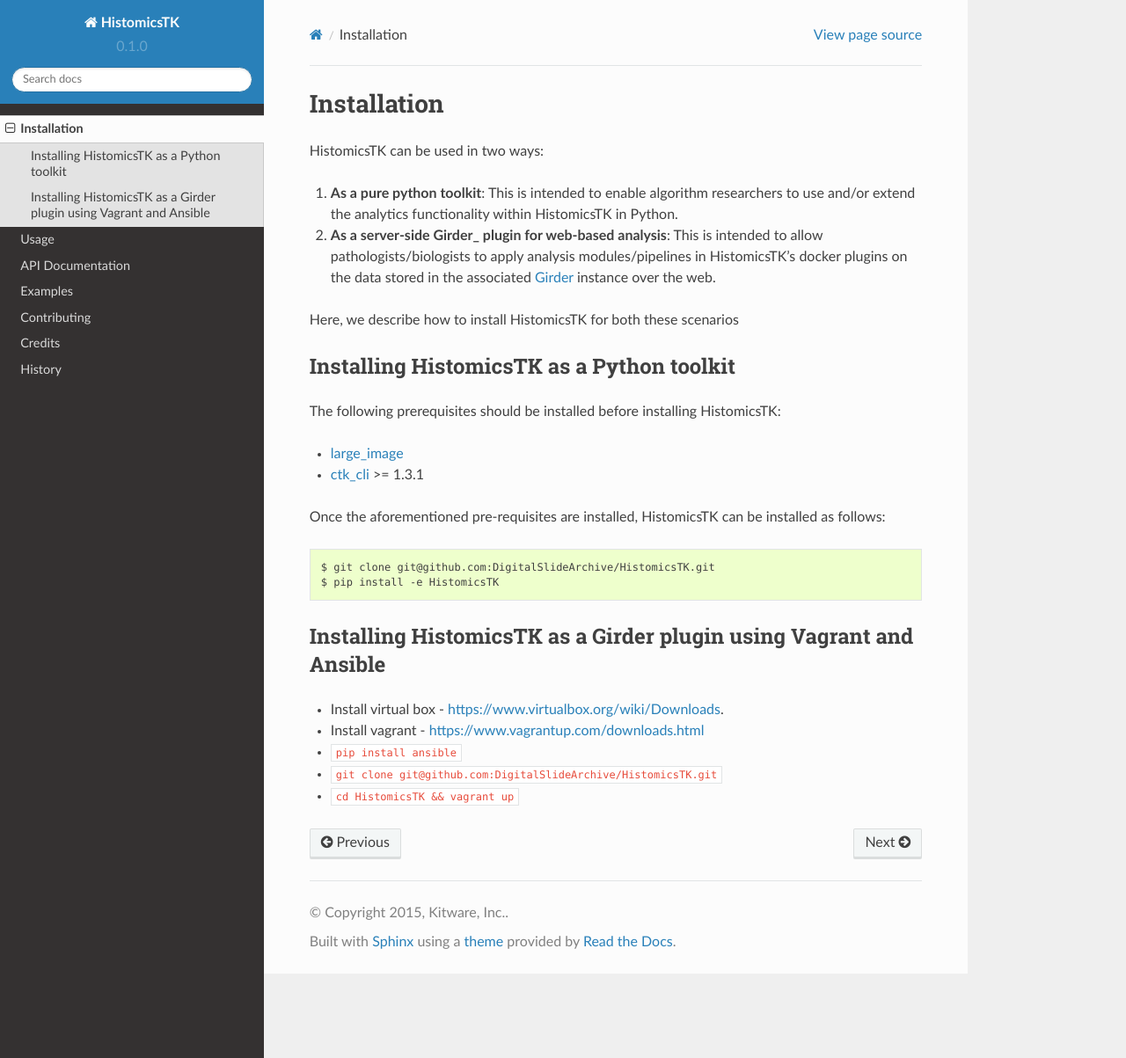
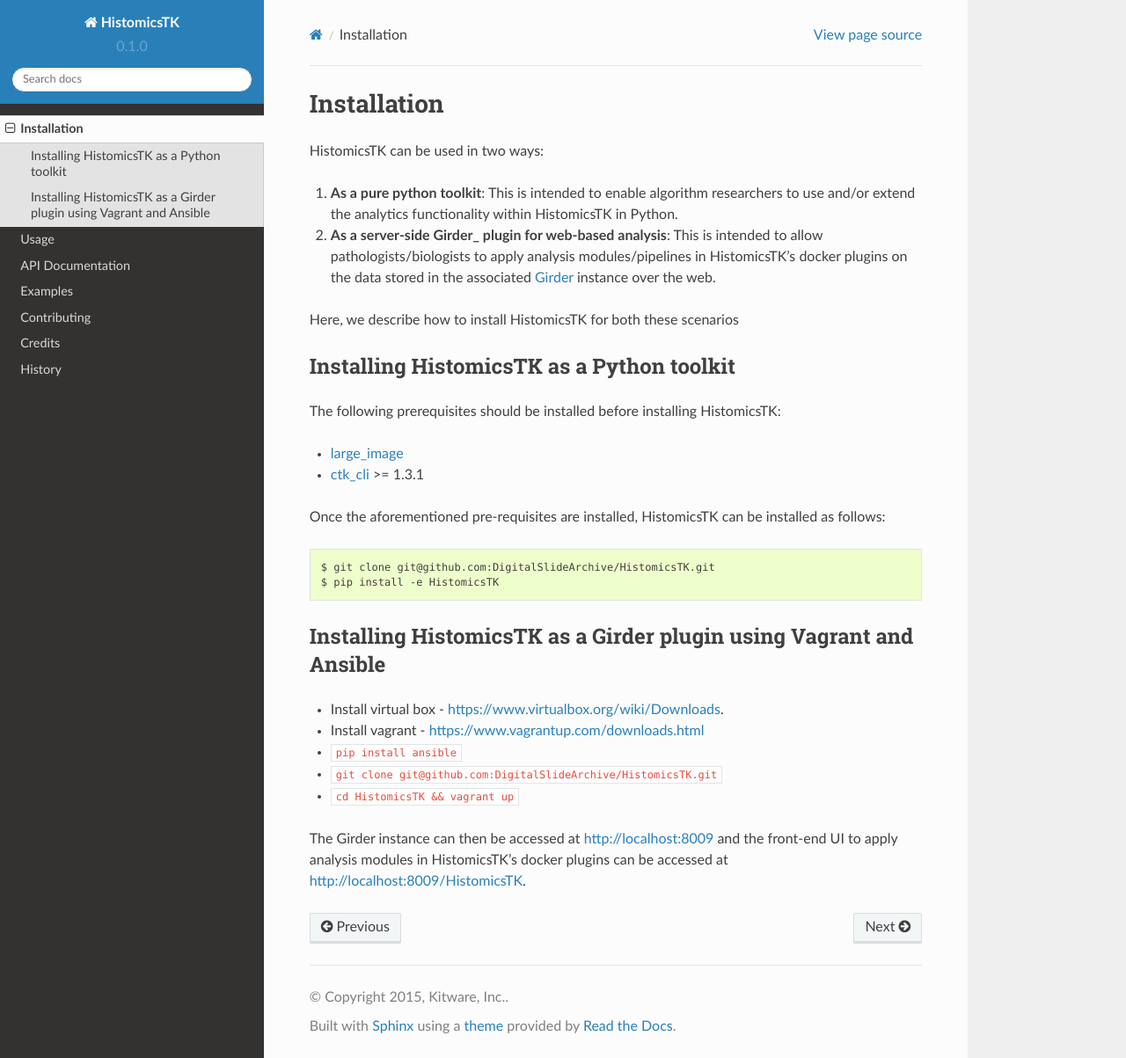
Before and after one commit to DigitalSlideArchive/HistomicsTK, a Sphinx documentation site: the page built from docs/installation.rst, in a window 1280 px wide and 1203 px high. Shown: the whole window at 88% size. Built offline with Sphinx 7.4.7 and the Read the Docs theme 2.0.0, drawn with Linux system fonts in a browser that asks for light colours; pages that are not in the unit, such as notebooks, are missing from menus.

Commit message:
update installation.rst

```diff
--- a/docs/installation.rst
+++ b/docs/installation.rst
@@ -40,6 +40,11 @@
 - ``git clone git@github.com:DigitalSlideArchive/HistomicsTK.git``
 - ``cd HistomicsTK && vagrant up``
 
+The Girder instance can then be accessed at http://localhost:8009 and the
+front-end UI to apply analysis modules in HistomicsTK's docker plugins
+can be accessed at http://localhost:8009/HistomicsTK.
+
+
 .. _Girder: http://girder.readthedocs.io/en/latest/
 .. _large_image: https://github.com/DigitalSlideArchive/large_image
 .. _ctk_cli: https://github.com/cdeepakroy/ctk-cli
```
